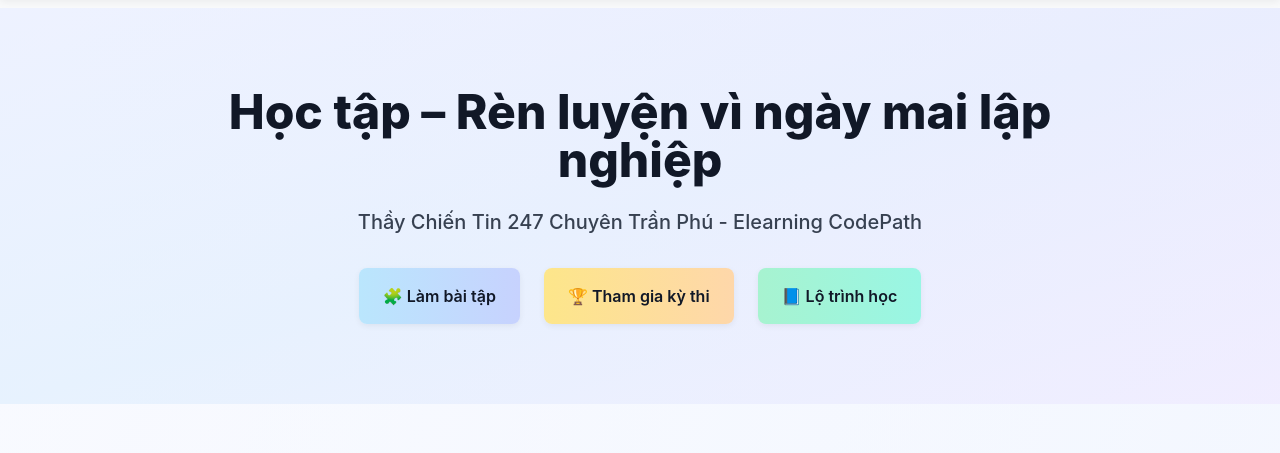
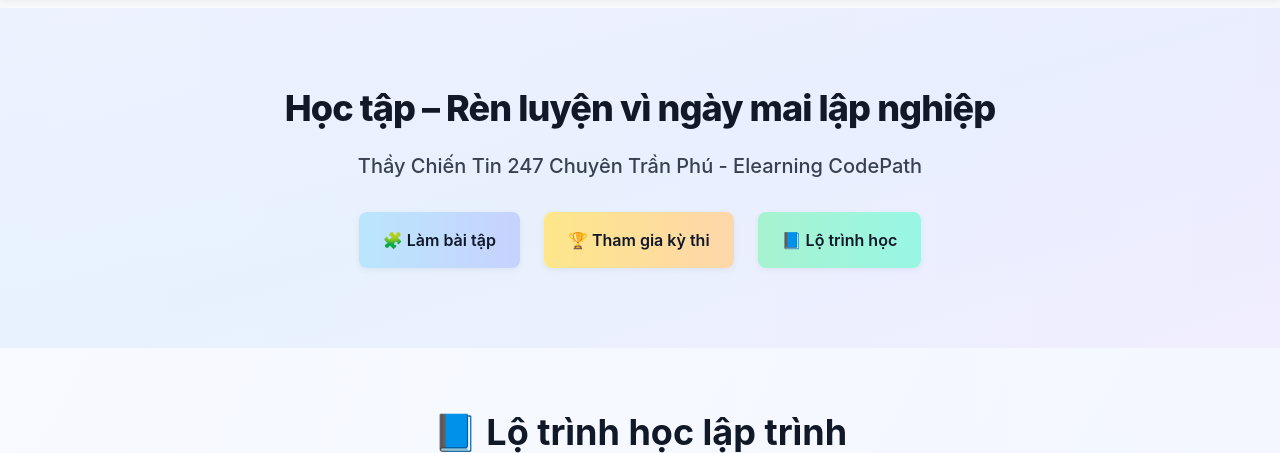
Before and after one commit to chiennt0109/tin247ctp, a Django app: page / in a window 1280 px wide. Shown: the part 56-509 px from the top of the page. Run offline with Django 5.2, Linux system fonts and the light colour scheme; parts of the project's set-up code (start-up, migrations or seed data) failed here and were passed over; some libraries are stand-ins or nearby versions.

Commit message:
Update _hero.html

```diff
--- a/templates/includes/_hero.html
+++ b/templates/includes/_hero.html
@@ -1,9 +1,10 @@
 <section class="relative overflow-hidden py-20 text-center bg-gradient-to-br from-indigo-50 via-sky-100 to-indigo-50"
          style="position: relative; z-index: 1; isolation: isolate;">
   <div class="max-w-5xl mx-auto px-6 relative z-10">
-    <h1 class="text-4xl sm:text-5xl font-extrabold mb-4 text-gray-900 flex items-center justify-center gap-2">
-      <span>Học tập – Rèn luyện vì ngày mai lập nghiệp</span>
-    </h1>
+    <h1 class="text-2xl sm:text-3xl md:text-4xl font-extrabold mb-4 text-gray-900 flex items-center justify-center gap-2 leading-tight tracking-tight whitespace-nowrap">
+           <span>Học tập – Rèn luyện vì ngày mai lập nghiệp </span>
+         </h1>
+
     <p class="text-lg sm:text-xl mb-8 text-gray-700 font-medium">
                     Thầy Chiến Tin 247 Chuyên Trần Phú - Elearning CodePath
     </p>
```
